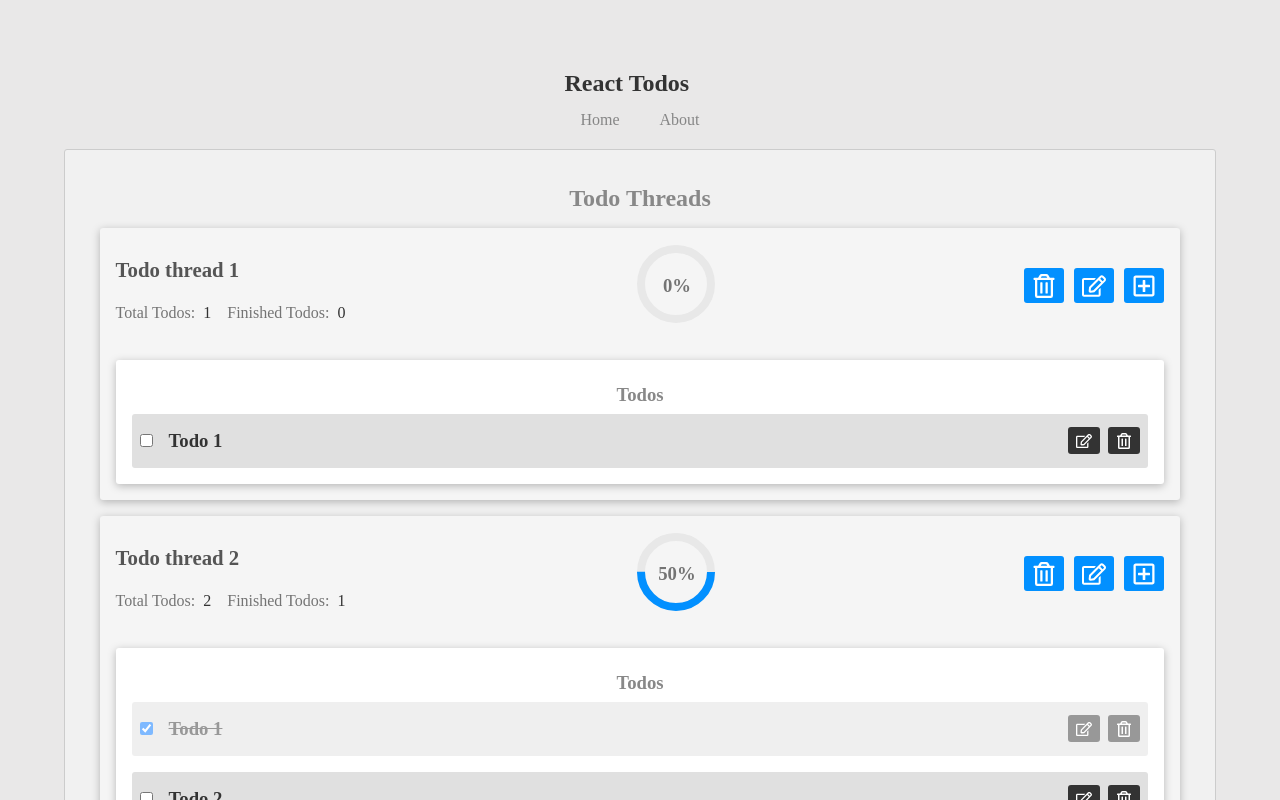
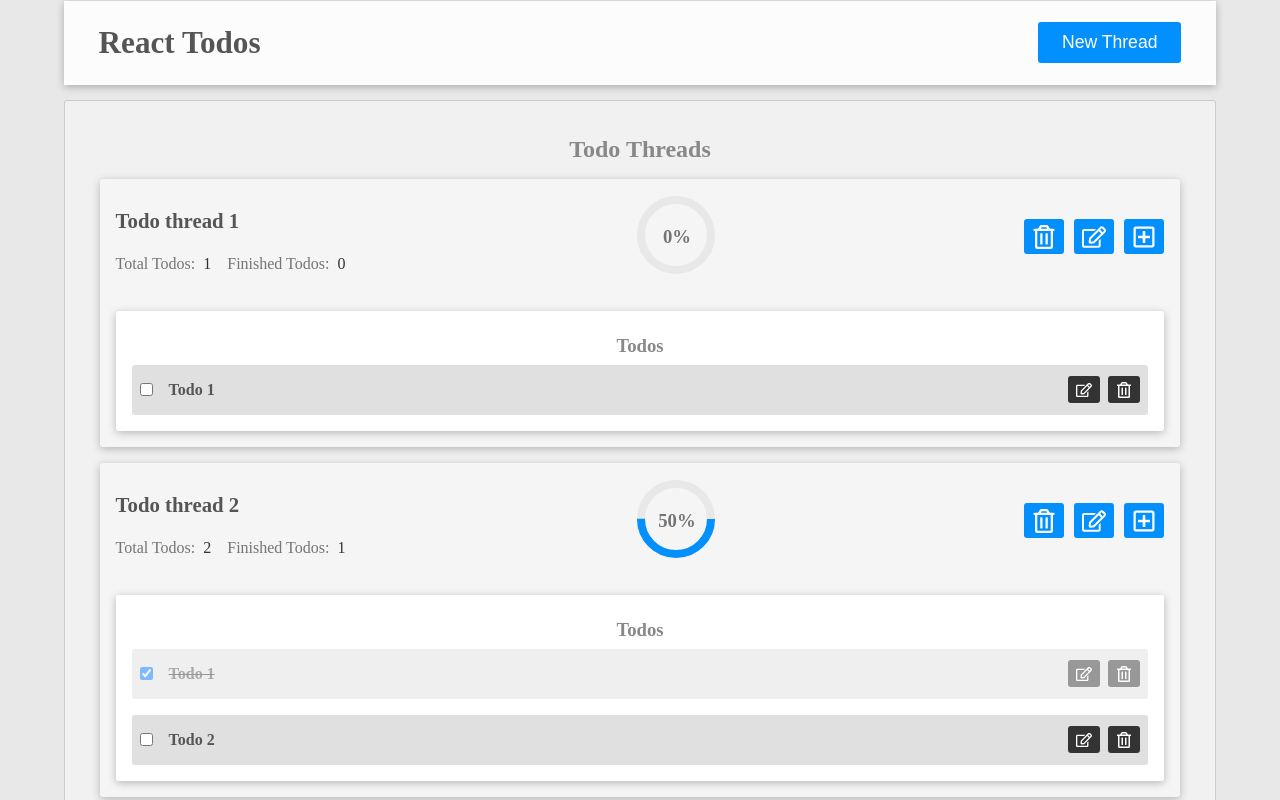
Before and after one commit to raihan2bd/react-todos, a React (Create React App) app: page / in a window 1280 px wide. Shown: the top 800 px of the page. Built offline with nearby package versions, Linux system fonts and the light colour scheme.

Commit message:
Add header component in this project

```diff
--- a/src/App.css
+++ b/src/App.css
@@ -91,6 +91,7 @@
 
 button {
   transition: all 0.1s ease-in-out;
+  cursor: pointer;
 }
 
 button:active {
@@ -99,4 +100,6 @@
 
 #root {
   padding: 5%;
+  padding-top: 0;
+  position: relative;
 }
--- a/src/components/Layout/Header.js
+++ b/src/components/Layout/Header.js
@@ -1,19 +1,26 @@
-import { NavLink } from 'react-router-dom';
+import { Link } from 'react-router-dom';
 
+import Button from '../UI/Button';
 import classes from './Header.module.css';
 
 const Header = () => (
   <header className={classes.header}>
     <nav className={classes.nav}>
       <div className={classes.brand}>
-        <h1>React Todos</h1>
+        <Link to="/">
+          <h1>React Todos</h1>
+        </Link>
       </div>
       <ul className={classes.nav_items}>
         <li>
-          <NavLink to="/">Home</NavLink>
-        </li>
-        <li>
-          <NavLink to="/about">About</NavLink>
+          <Button
+            onClick={() => {
+              console.log('Add thread button called');
+            }}
+            extraClass={classes.btn_new_thread}
+          >
+            New Thread
+          </Button>
         </li>
       </ul>
     </nav>
--- a/src/components/Layout/Header.module.css
+++ b/src/components/Layout/Header.module.css
@@ -3,10 +3,29 @@
   align-items: center;
   justify-content: center;
   min-height: 85px;
+  position: fixed;
+  left: 0;
+  top: 0;
+  width: 100%;
+  padding: 0 5%;
+  z-index: 100;
 }
 
 .nav {
+  background: rgba(255, 255, 255, 0.85);
+  box-shadow: 0 2px 8px rgba(0, 0, 0, 0.26);
+  width: 100%;
+  display: flex;
+  align-items: center;
+  justify-content: space-between;
+  padding: 0 3%;
+}
+
+.brand a {
   padding: 0 1rem;
+  font-size: 1.3rem;
+  text-decoration: none;
+  color: #555;
 }
 
 .nav_items {
@@ -15,7 +34,12 @@
   gap: 0.5rem;
 }
 
-.nav_items li a {
+.btn_new_thread {
+  font-size: 1.1rem;
+  padding: 10px 24px;
+}
+
+/* .nav_items li a {
   display: flex;
   padding: 0.895rem 1rem;
   text-decoration: none;
@@ -24,4 +48,4 @@
 
 .active {
   color: #00f;
-}
+} */
--- a/src/components/Layout/Layout.module.css
+++ b/src/components/Layout/Layout.module.css
@@ -1,4 +1,5 @@
 .main {
+  margin-top: 100px;
   display: flex;
   flex-direction: column;
   align-items: center;
--- a/src/components/TodoThreads/TodoThread.js
+++ b/src/components/TodoThreads/TodoThread.js
@@ -6,11 +6,12 @@
 import CircelProgress from '../UI/CircleProgress';
 import classes from './TodoThread.module.css';
 
-const TodoThread = ({ id, name, totalTodos, finishedTodos, percentage }) => {
-  const threadClasses =
-    totalTodos - finishedTodos === 0
-      ? `${classes.todo_thread} ${classes.completed}`
-      : classes.todo_thread;
+const TodoThread = ({
+  id, name, totalTodos, finishedTodos, percentage,
+}) => {
+  const threadClasses = totalTodos - finishedTodos === 0
+    ? `${classes.todo_thread} ${classes.completed}`
+    : classes.todo_thread;
 
   return (
     <li id={id} className={threadClasses}>
--- a/src/components/Todos/Todo.module.css
+++ b/src/components/Todos/Todo.module.css
@@ -13,9 +13,10 @@
 }
 
 .todo h3 {
-  color: #333 !important;
+  color: #555 !important;
   margin-left: 1rem !important;
   margin-right: auto !important;
+  font-size: 1rem !important;
 }
 
 .actions {
```
